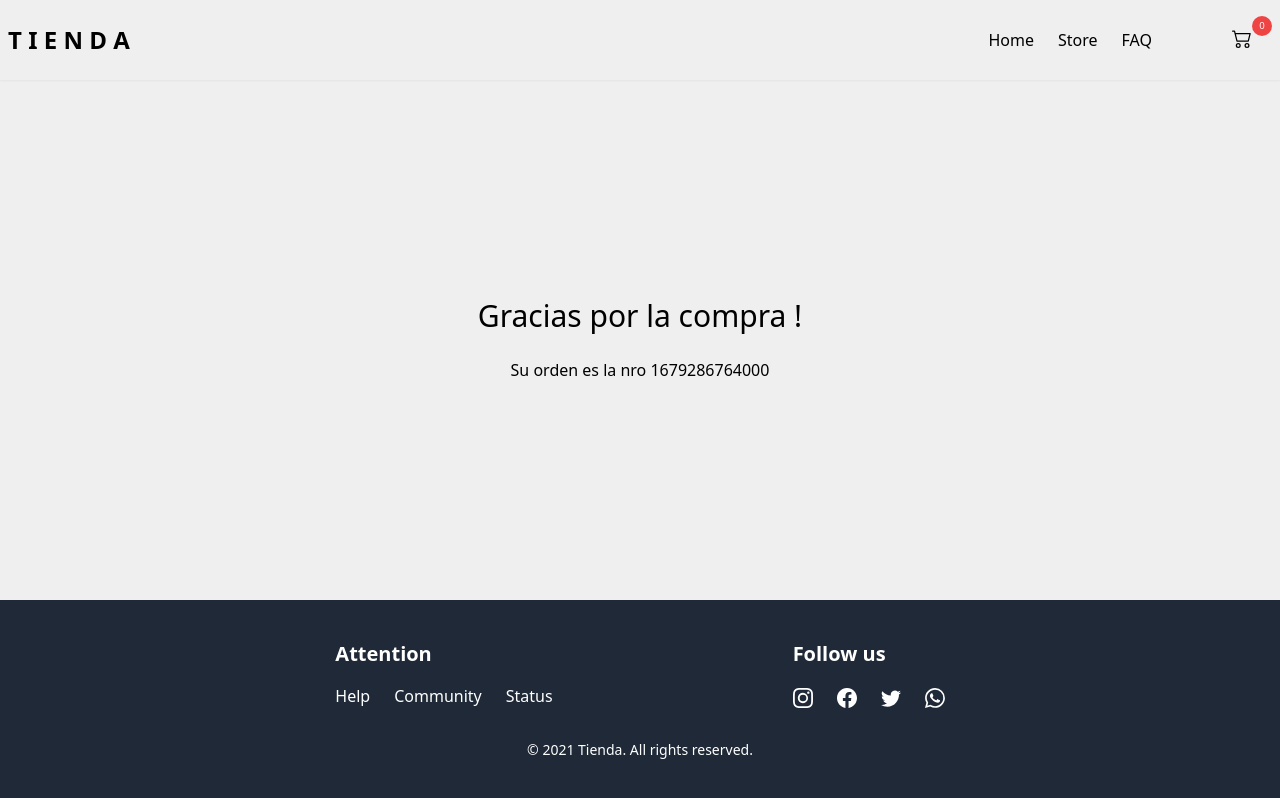
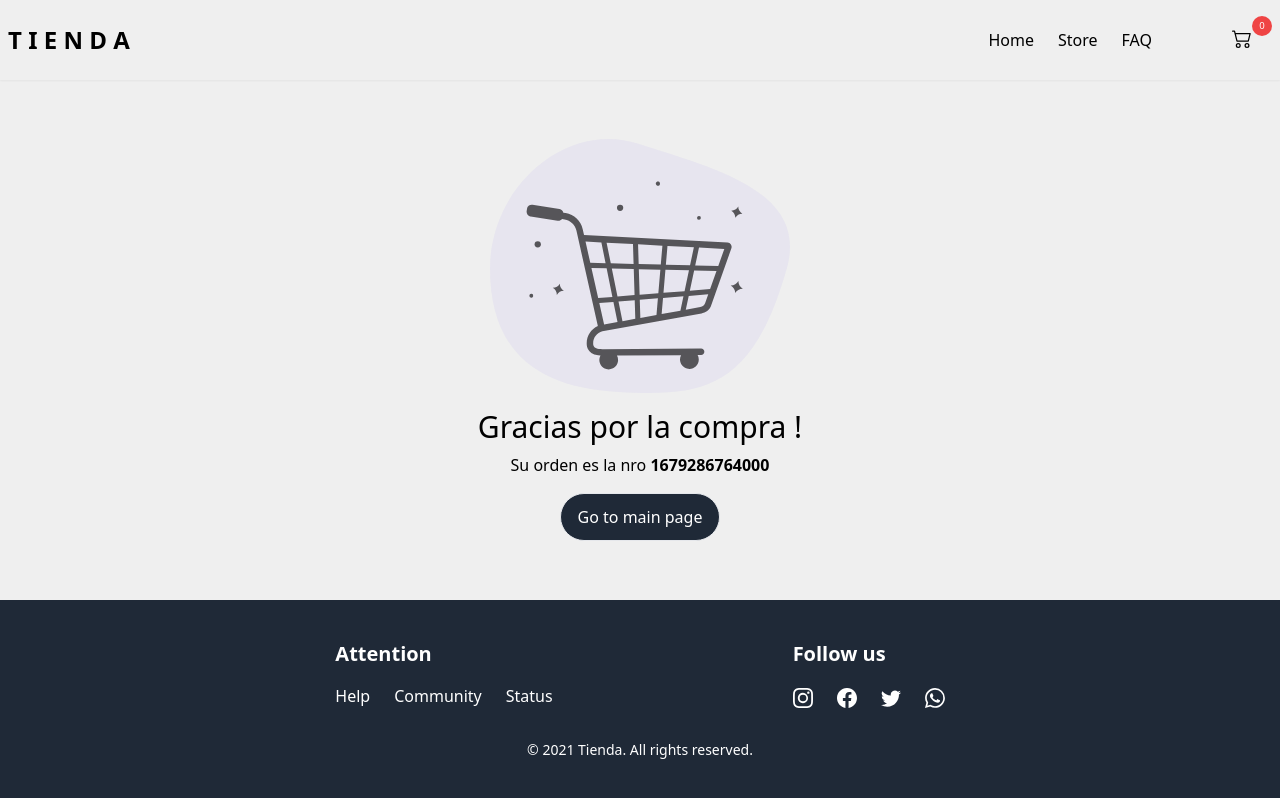
Before and after one commit to julioxr/tienda, a Next.js app: page /success in a window 1280 px wide. Built offline with nearby package versions, Linux system fonts and the light colour scheme.

Commit message:
Se agrego validaciones de campos vacios en el form, y se mejoro estilos de la page success

```diff
--- a/components/checkoutForm.jsx
+++ b/components/checkoutForm.jsx
@@ -1,14 +1,37 @@
+import { useState } from "react";
 import { Formik, Form, Field } from "formik";
 import { useRouter } from "next/router";
 
 export default function CheckoutForm() {
     const router = useRouter();
+    const [error, setError] = useState(false);
+    const [access, setAccess] = useState(false);
+
+    // aca tengo que tener un estado que valie la isguiente pantalla
+
+    const handleInputs = (e) => {};
 
     const handleSubmit = (values) => {
-        router.push({
-            pathname: "/success",
-            query: values,
-        });
+        console.log(values);
+
+        if (
+            values.firstName &&
+            values.lastName &&
+            values.email &&
+            values.address &&
+            values.city
+        ) {
+            router.push({
+                pathname: "/success",
+                query: values,
+            });
+        } else {
+            setError(true);
+        }
+        // router.push({
+        //     pathname: "/success",
+        //     query: values,
+        // });
     };
 
     return (
@@ -28,7 +51,8 @@ export default function CheckoutForm() {
                                 className="mt-4 mb-2 font-bold text-gray-700"
                                 htmlFor="firstName"
                             >
-                                First Name
+                                First Name{" "}
+                                <span className="text-red-500">*</span>
                             </label>
                             <Field
                                 className="borderbg-white mt-2 w-full rounded-md px-4 py-2 text-gray-500"
@@ -43,7 +67,8 @@ export default function CheckoutForm() {
                                 className="mt-4 mb-2 font-bold text-gray-700"
                                 htmlFor="lastName"
                             >
-                                Last Name
+                                Last Name{" "}
+                                <span className="text-red-500">*</span>
                             </label>
                             <Field
                                 className="borderbg-white mt-2 w-full rounded-md px-4 py-2 text-gray-500"
@@ -58,20 +83,20 @@ export default function CheckoutForm() {
                         className="mt-4 mb-2 font-bold text-gray-700"
                         htmlFor="email"
                     >
-                        Email
+                        Email <span className="text-red-500">*</span>
                     </label>
                     <Field
                         className="borderbg-white w-full rounded-md px-4 py-2 text-gray-500"
                         id="email"
                         name="email"
-                        placeholder="me@onlyme.com"
+                        placeholder="me@gmail.com"
                         type="email"
                     />
                     <label
                         className="mt-4 mb-2 font-bold text-gray-700"
                         htmlFor="address"
                     >
-                        Address
+                        Address <span className="text-red-500">*</span>
                     </label>
                     <Field
                         className="borderbg-white w-full rounded-md px-4 py-2 text-gray-500"
@@ -83,7 +108,7 @@ export default function CheckoutForm() {
                         className="mt-4 mb-2 font-bold text-gray-700"
                         htmlFor="city"
                     >
-                        City
+                        City <span className="text-red-500">*</span>
                     </label>
                     <Field
                         className="borderbg-white w-full rounded-md px-4 py-2 text-gray-500"
@@ -100,6 +125,9 @@ export default function CheckoutForm() {
                     </button>
                 </Form>
             </Formik>
+            {error && (
+                <p className="text-red-500">Complete los campos vacios</p>
+            )}
         </>
     );
 }
--- a/pages/success.jsx
+++ b/pages/success.jsx
@@ -2,6 +2,8 @@ import { Layout } from "@/components/layout";
 import { useRouter } from "next/router";
 import { useEffect } from "react";
 import { useAppContext } from "@/components/stateWrapper";
+import Image from "next/image";
+import carrito from "@/public/carrito.svg";
 
 export default function Success() {
     const { clearCart } = useAppContext();
@@ -16,13 +18,22 @@ export default function Success() {
     return (
         <>
             <Layout>
-                <section className="flex min-h-[calc(100vh-340px)] flex-col items-center justify-center gap-6 sm:min-h-[calc(100vh-280px)]">
-                    <h1 className="text-2xl md:text-3xl">
+                <section className="flex min-h-[calc(100vh-340px)] flex-col items-center justify-center sm:min-h-[calc(100vh-280px)]">
+                    <Image src={carrito} width={300} height={300} />
+                    <h1 className="mb-2 mt-4 text-2xl md:text-3xl">
                         Gracias por la compra{" "}
-                        <span className="text-blue-500">{data.firstName}</span>{" "}
+                        <span className="font-bold text-blue-500">
+                            {data.firstName}
+                        </span>
                         !
                     </h1>
-                    <p>Su orden es la nro {Date.now()}</p>
+                    <p className="mb-4">
+                        Su orden es la nro{" "}
+                        <span className="font-bold">{Date.now()}</span>
+                    </p>
+                    <button className="h-12 w-40 rounded-full border bg-gray-800 text-white">
+                        Go to main page
+                    </button>
                 </section>
             </Layout>
         </>
```
